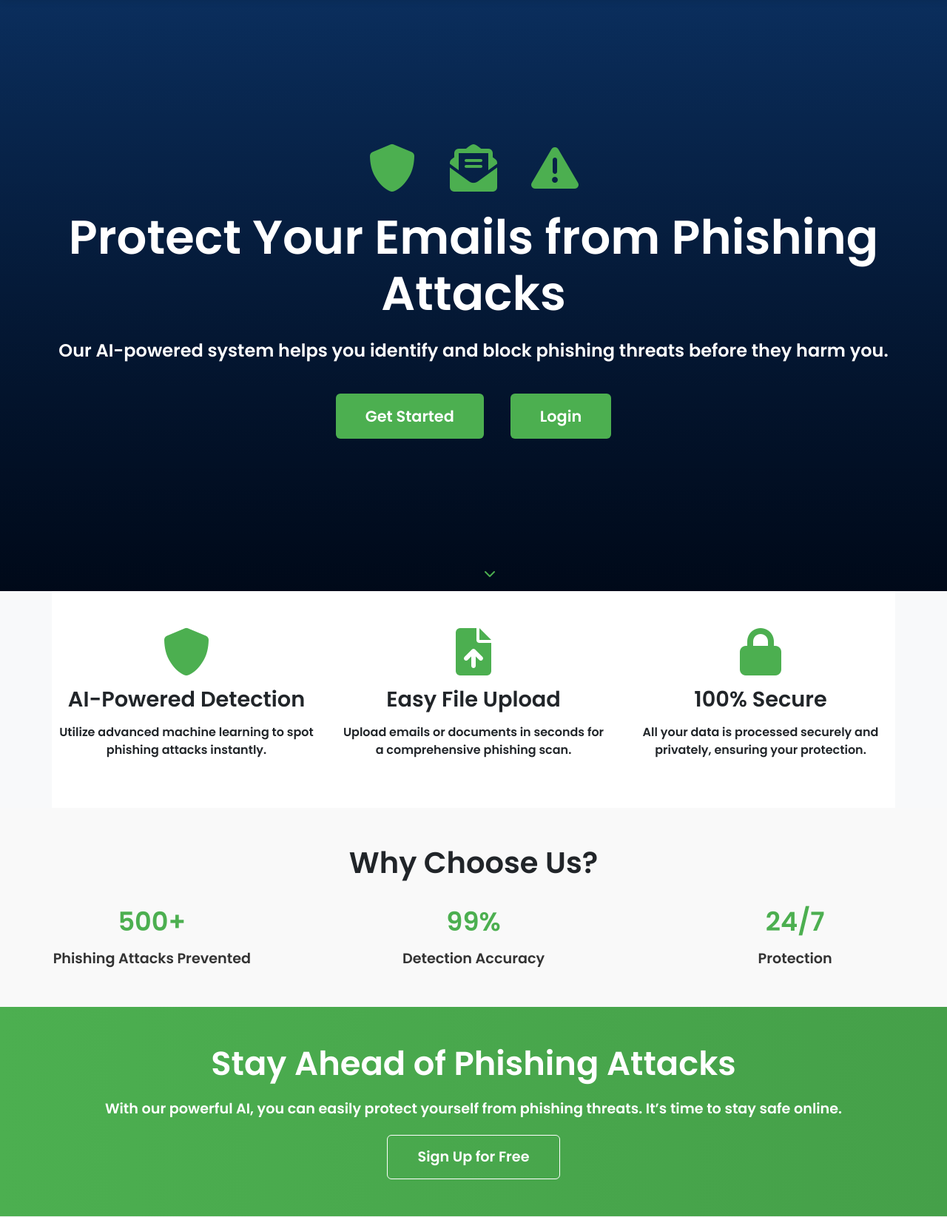
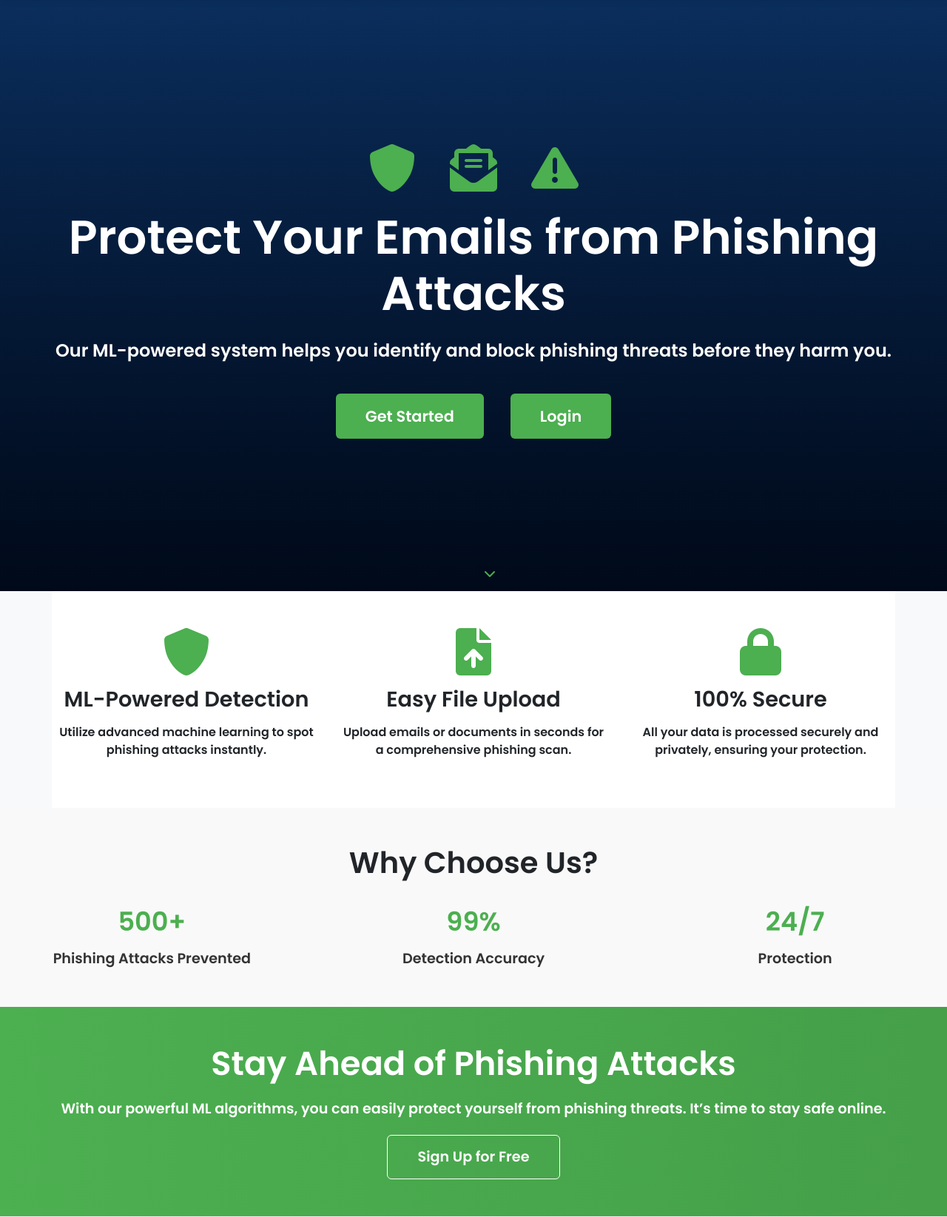
Before and after one commit to PY911/FinalYearProject, a Flask app: page /landing in a window 1280 px wide. Shown: the part 57-1702 px from the top of the page at 74% size. Run offline with Flask 3, Linux system fonts and the light colour scheme; parts of the project's set-up code (start-up, migrations or seed data) failed here and were passed over; some libraries are stand-ins or nearby versions.

Commit message:
modified scripts

```diff
--- a/scripts/app.py
+++ b/scripts/app.py
@@ -335,7 +335,7 @@ def upload_file():
             email_text = textract.process(file_path, method='pdftotext').decode('utf-8')
         elif file_ext == 'docx':
             doc = docx.Document(file_path)
-            email_text = '\n.join([para.text for para in doc.paragraphs])'
+            email_text = '\n'.join([para.text for para in doc.paragraphs])
         elif file_ext == 'doc':
             email_text = textract.process(file_path).decode('utf-8')
         else:
--- a/scripts/templates/history.html
+++ b/scripts/templates/history.html
@@ -174,7 +174,7 @@
 
             <!-- Go to Dashboard & Clear History Buttons -->
             <div class="d-grid gap-2">
-                <a href="{{ url_for('index') }}" class="btn btn-custom"><i class="fas fa-home"></i> Go to Dashboard</a>
+                <a href="{{ url_for('index') }}" class="btn btn-custom"><i class="fas fa-home"></i> Dashboard</a>
                 <button class="btn btn-clear" data-bs-toggle="modal" data-bs-target="#clearHistoryModal">
                     <i class="fas fa-trash-alt"></i> Clear History
                 </button>
--- a/scripts/templates/landing.html
+++ b/scripts/templates/landing.html
@@ -360,7 +360,7 @@
                 <i class="fas fa-exclamation-triangle fa-4x"></i>
             </div>
             <h1 class="mt-4">Protect Your Emails from Phishing Attacks</h1>
-            <p>Our AI-powered system helps you identify and block phishing threats before they harm you.</p>
+            <p>Our ML-powered system helps you identify and block phishing threats before they harm you.</p>
             <div class="d-flex justify-content-center gap-3 mt-3">
                 <a href="/sign_up" class="btn btn-primary btn-hero">Get Started</a>
                 <a href="/login" class="btn btn-outline-light btn-hero">Login</a>
@@ -376,7 +376,7 @@
         <div class="row">
             <div class="col-md-4 feature-box">
                 <i class="fas fa-shield-alt"></i>
-                <h3>AI-Powered Detection</h3>
+                <h3>ML-Powered Detection</h3>
                 <p>Utilize advanced machine learning to spot phishing attacks instantly.</p>
             </div>
             <div class="col-md-4 feature-box">
@@ -414,7 +414,7 @@
     <!-- Call-to-Action Section -->
     <div class="cta">
         <h2>Stay Ahead of Phishing Attacks</h2>
-        <p>With our powerful AI, you can easily protect yourself from phishing threats. It’s time to stay safe online.</p>
+        <p>With our powerful ML algorithms, you can easily protect yourself from phishing threats. It’s time to stay safe online.</p>
         <a href="/sign_up" class="btn btn-outline-light btn-gradient">Sign Up for Free</a>
     </div>
 
```
Also changed, not shown: scripts/users.db, 9 other files.
